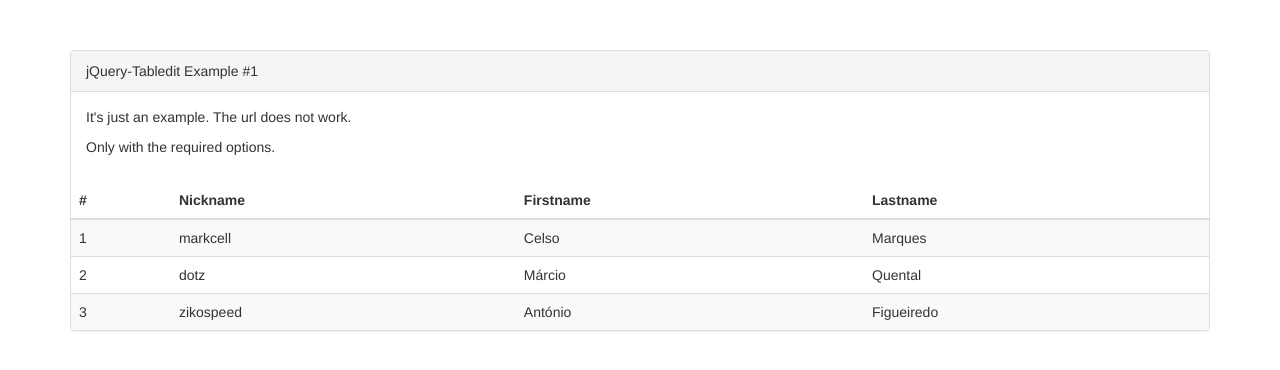
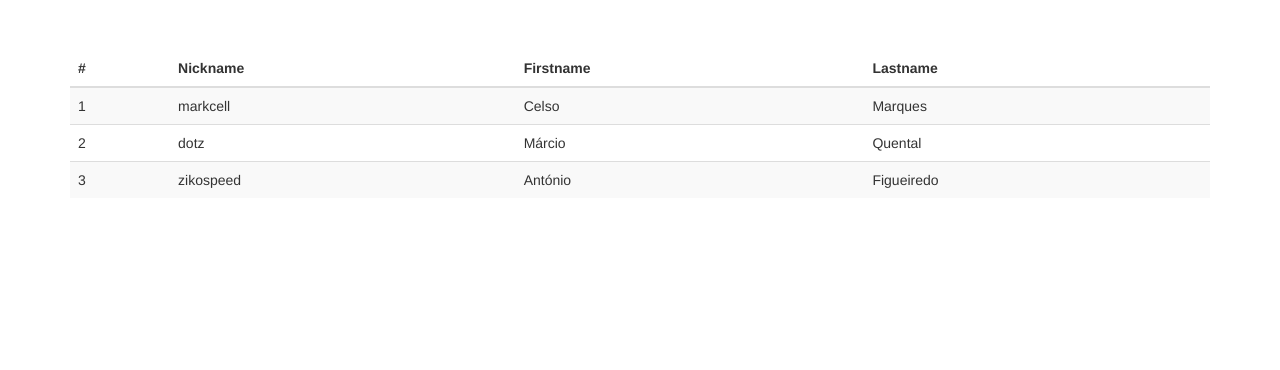
Before and after one commit to markcell/markcell.github.io, a plain HTML site: page examples/1.html in a window 1280 px wide. Drawn offline with Linux system fonts and the light colour scheme.

Commit message:
Update 1.html

```diff
--- a/examples/1.html
+++ b/examples/1.html
@@ -4,39 +4,11 @@
   <meta http-equiv="Content-Type" content="text/html; charset=UTF-8" />
   <title>jQuery-Tabledit Example #1</title>
   <link rel="stylesheet" type="text/css" href="../css/bootstrap.css">
-  <style>
-    .panel > .panel-body + .table,
-    .panel > .panel-body + .table-responsive,
-    .panel > .table + .panel-body,
-    .panel > .table-responsive + .panel-body,
-    .panel > form > .table + .panel-body {
-      border-top: 1px solid #ddd;
-    }
-    .panel > .table-responsive:last-child > .table:last-child,
-    .panel > .table:last-child,
-    .panel > form:last-child > .table:last-child,
-    .panel > form {
-      border-bottom-right-radius: 3px;
-      border-bottom-left-radius: 3px;
-    }
-    .panel > .panel-collapse > .table,
-    .panel > .table,
-    .panel > .table-responsive > .table,
-    .panel > form > .table {
-      margin-bottom: 0;
-    }
-  </style>
 </head>
 <body style="padding: 50px;">
   <div class="container">
     <div class="row">
       <div class="col-sm-12">
-        <div class="panel panel-default">
-          <div class="panel-heading">jQuery-Tabledit Example #1</div>
-          <div class="panel-body">
-            <p>It's just an example. The url does not work.</p>
-            <p>Only with the required options.</p>
-          </div>
         <table class="table table-striped">
           <thead>
             <tr>
@@ -70,7 +42,6 @@
       </div>
     </div>
   </div>
-  </div>
   <script src="../js/jquery.js"></script>
   <script src="../js/tabledit.js"></script>
   <script>
```
Lines whose indentation alone changed are shown as unchanged.
